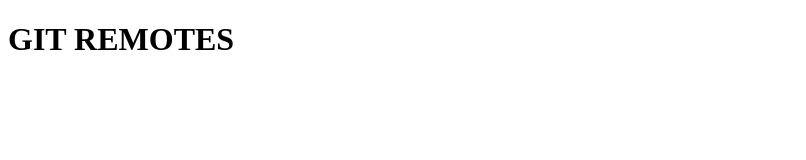
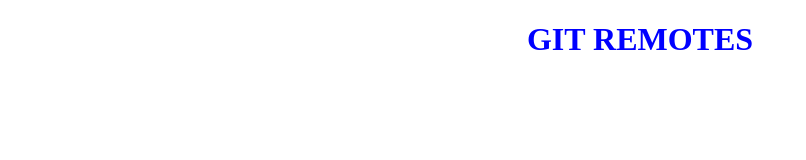
Before and after one commit to GAB3645/Esercizio-GIT-3---Remotes, a plain HTML site: page index.html in a window 1280 px wide. Shown: the whole page, without its empty margins (0-806 px from the left). Drawn offline with Linux system fonts and the light colour scheme.

Commit message:
add styles.css

```diff
--- a/index.html
+++ b/index.html
@@ -4,8 +4,9 @@
     <meta charset="UTF-8">
     <meta name="viewport" content="width=device-width, initial-scale=1.0">
     <title>Document</title>
+    <link rel="stylesheet" href="styles.css">
 </head>
 <body>
-    <h1>GIT REMOTES</h1>
+    <h1 class="titolo">GIT REMOTES</h1>
 </body>
 </html>
--- /dev/null
+++ b/styles.css
@@ -0,0 +1,4 @@
+.titolo {
+    color:blue;
+    text-align: center;
+}
```
